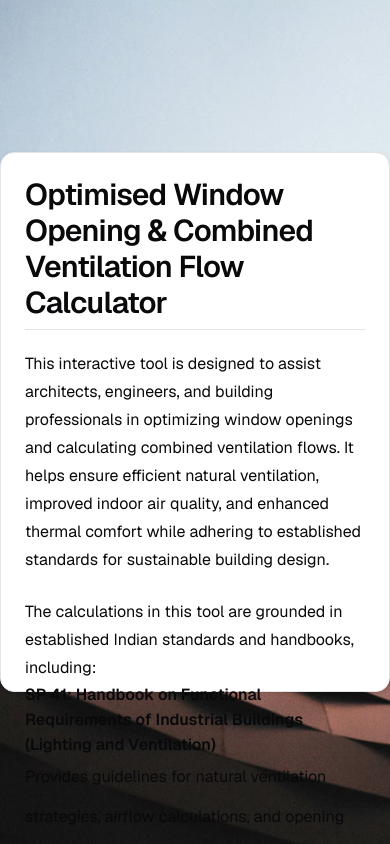
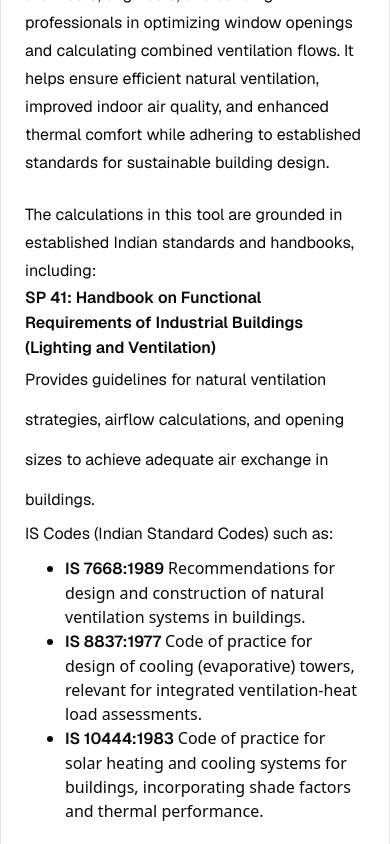
Before and after one commit to jaswantlhz/nextarch, a Next.js app: page /description in a window 390 px wide. Shown: the top 844 px of the page. Built offline with nearby package versions, Linux system fonts and the light colour scheme.

Commit message:
added g analytics

```diff
--- a/app/calculator/page.tsx
+++ b/app/calculator/page.tsx
@@ -39,9 +39,9 @@ export default function Calculator(){
 
     return(
         <>
-        <div className="h-dvh w-dvw flex justify-around">
+        <div className=" sm:h-dvh sm:w-dvw flex justify-around">
             <div className=" flex ">
-                <div className=" container mt-30 ">
+                <div className=" container  mt-30 ">
 
                     <div className="">
                         <h1 className=" font-source text-4xl font-semibold">Optimised Window Opening & Combined Ventilation Flow Calculator. <br /></h1>
--- a/app/description/page.tsx
+++ b/app/description/page.tsx
@@ -16,10 +16,10 @@ export default function Description(){
     const [,startTransition] = useTransition()
     return(
         <div>
-            <div className="h-dvh w-dvw relative bg-cover" style={{backgroundImage: "url('/curve.avif')"}}>
+            <div className=" sm:h-dvh sm:w-dvw relative sm:bg-cover" style={{backgroundImage: "url('/curve.avif')"}}>
             </div>
             <div className="absolute inset-0 flex items-center justify-center">
-              <Card className="relative h-135 w-350 ">
+              <Card className="relative sm:h-135 sm:w-350 ">
                 <CardHeader>
                     <code className=" scroll-m-20 border-b pb-2 text-3xl font-sans font-semibold tracking-tight first:mt-0"> Optimised Window Opening & Combined Ventilation Flow Calculator </code>
                     <code className="leading-7 mt-3 font-sans"> This interactive tool is designed to assist architects, engineers, and building professionals in optimizing window openings and calculating combined ventilation flows. It helps ensure efficient natural ventilation, improved indoor air quality, and enhanced thermal comfort while adhering to established standards for sustainable building design.</code>
--- a/app/layout.tsx
+++ b/app/layout.tsx
@@ -3,6 +3,8 @@ import { Geist, Geist_Mono } from "next/font/google";
 import "./globals.css";
 import { Analytics } from "@vercel/analytics/next"
 import { SpeedInsights } from "@vercel/speed-insights/next";
+import {GoogleAnalytics} from "@next/third-parties/google"
+
 const geistSans = Geist({
   variable: "--font-geist-sans",
   subsets: ["latin"],
@@ -26,12 +28,12 @@ export default function RootLayout({
   return (
     <html lang="en">
       <body
-        className={`${geistSans.variable} ${geistMono.variable} antialiased`}
-      >
-        {children}
-        <Analytics />
-        <SpeedInsights />
+      className={`${geistSans.variable} ${geistMono.variable} antialiased`}>
+      {children}
+      <Analytics />
+      <SpeedInsights />
       </body>
+      <GoogleAnalytics gaId="G-VQM3YWZS0D" />
     </html>
   );
 }
--- a/package.json
+++ b/package.json
@@ -9,6 +9,7 @@
     "lint": "eslint"
   },
   "dependencies": {
+    "@next/third-parties": "^16.1.6",
     "@radix-ui/react-label": "^2.1.8",
     "@radix-ui/react-separator": "^1.1.8",
     "@radix-ui/react-slot": "^1.2.4",
```
Also changed, not shown: 1 other file (tests, documents, lock files or other folders).
